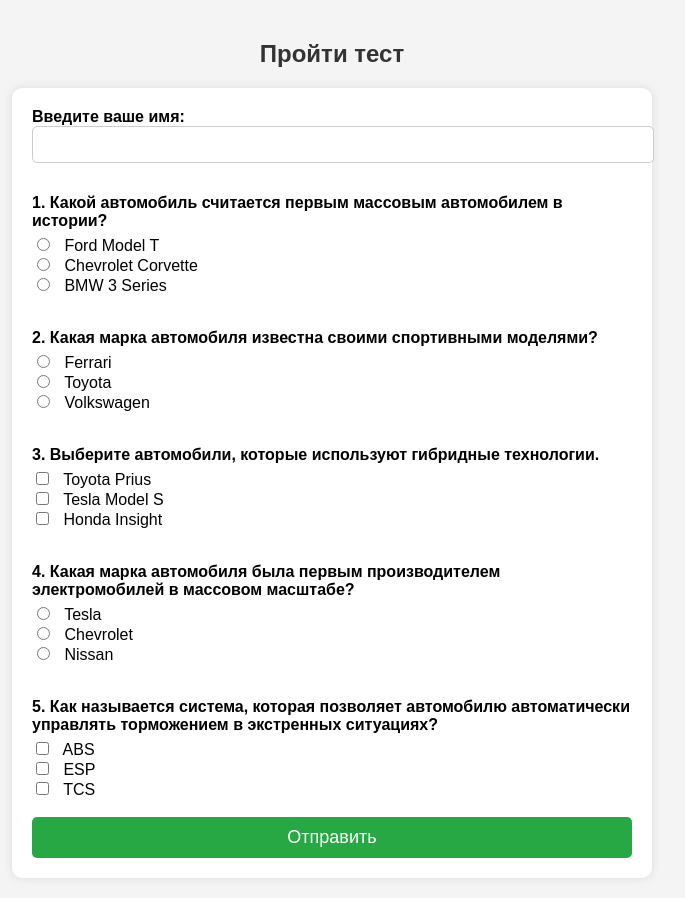
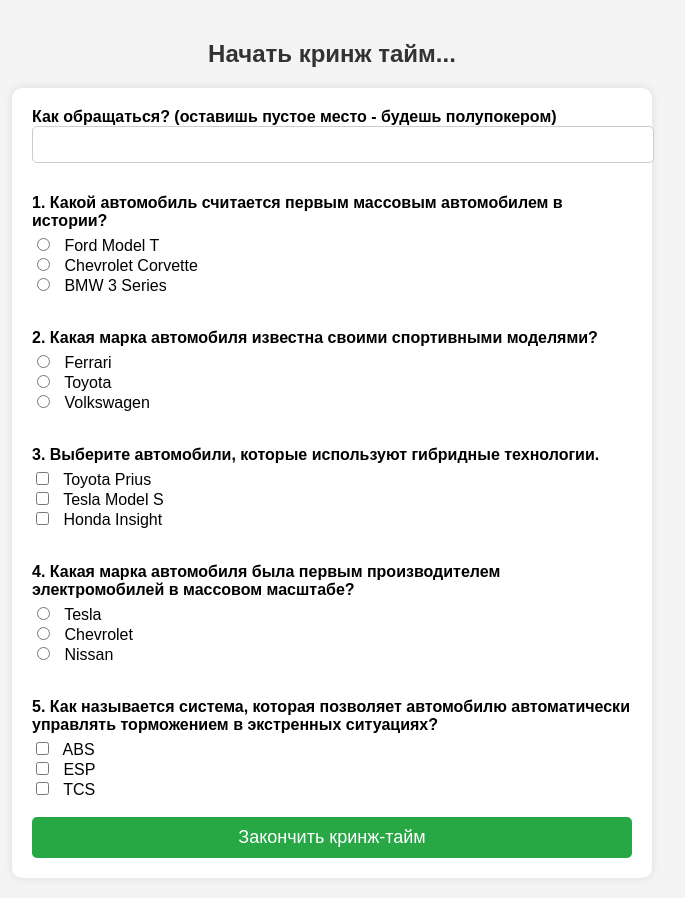
Before and after one commit to IudinaMaria/PHP, a PHP site: page /test.php in a window 1280 px wide. Shown: the whole page, without its empty margins (308-993 px from the left). Run offline with PHP 8.4, Linux system fonts and the light colour scheme.

Commit message:
test.php

```diff
--- a/alternative_PHP/test.php
+++ b/alternative_PHP/test.php
@@ -1,9 +1,5 @@
 <?php
-/**
- * Подключаем файл для обработки теста.
- * В этом файле содержится логика обработки ответов пользователя и вычисления результатов.
- */
-require_once 'process_test.php'; // Подключаем логику из process_test.php
+require_once 'process_test.php';
 ?>
 
 <!DOCTYPE html>
@@ -11,55 +7,39 @@ require_once 'process_test.php'; // Подключаем логику из proce
 <head>
     <meta charset="UTF-8">
     <meta name="viewport" content="width=device-width, initial-scale=1.0">
-    <title>Прохождение теста</title>
+    <title>Вечный слава тебе, полупокер ты наш</title>
     <link rel="stylesheet" href="css/style.css">
 </head>
 <body>
 
-<h2>Пройти тест</h2>
+<h2>Начать кринж тайм...</h2>
 
-<!-- Форма для прохождения теста -->
 <form action="test.php" method="POST">
-    <label>Введите ваше имя:</label>
+    <label>Как обращаться? (оставишь пустое место - будешь полупокером)</label>
     <input type="text" name="username" required>
 
     <?php
-    /**
-     * Перебираем все вопросы, загруженные из JSON.
-     * Каждый вопрос должен содержать текст и ответы, которые будут отображены пользователю.
-     */
     foreach ($questions as $index => $q):
-        // Пропускаем вопросы, у которых нет текста или ответов
         if (empty($q["question"]) || empty($q["answers"])) continue;
     ?>
         <p><?php echo ($index + 1) . ". " .htmlspecialchars($q["question"]); ?></p>
 
         <?php
-        /**
-         * Перебираем все ответы для текущего вопроса.
-         * В зависимости от типа ответа (radio или checkbox) создается соответствующий HTML-элемент.
-         */
         foreach ($q["answers"] as $key => $answer):
-            $inputType = htmlspecialchars($q["type"]);  // Тип элемента (radio или checkbox)
-            $inputName = "answer[$index]"; // Имя для передачи данных в POST
+            $inputType = htmlspecialchars($q["type"]);
+            $inputName = "answer[$index]";
 
-            /**
-             * Если тип ответа - checkbox, то добавляем [] в имя,
-             * чтобы можно было передавать массив выбранных значений.
-             */
             if ($inputType == 'checkbox') {
                 $inputName .= '[]';
             }
         ?>
-            <!-- Генерируем поле ввода для ответа -->
             <input type="<?= $inputType ?>" name="<?= $inputName ?>" value="<?= $key ?>">
             <?=htmlspecialchars($answer) ?><br>
         <?php endforeach; ?>
         <br>
     <?php endforeach; ?>
 
-    <!-- Кнопка для отправки формы -->
-    <button type="submit">Отправить</button>
+    <button type="submit">Закончить кринж-тайм</button>
 </form>
 
 </body>
```
